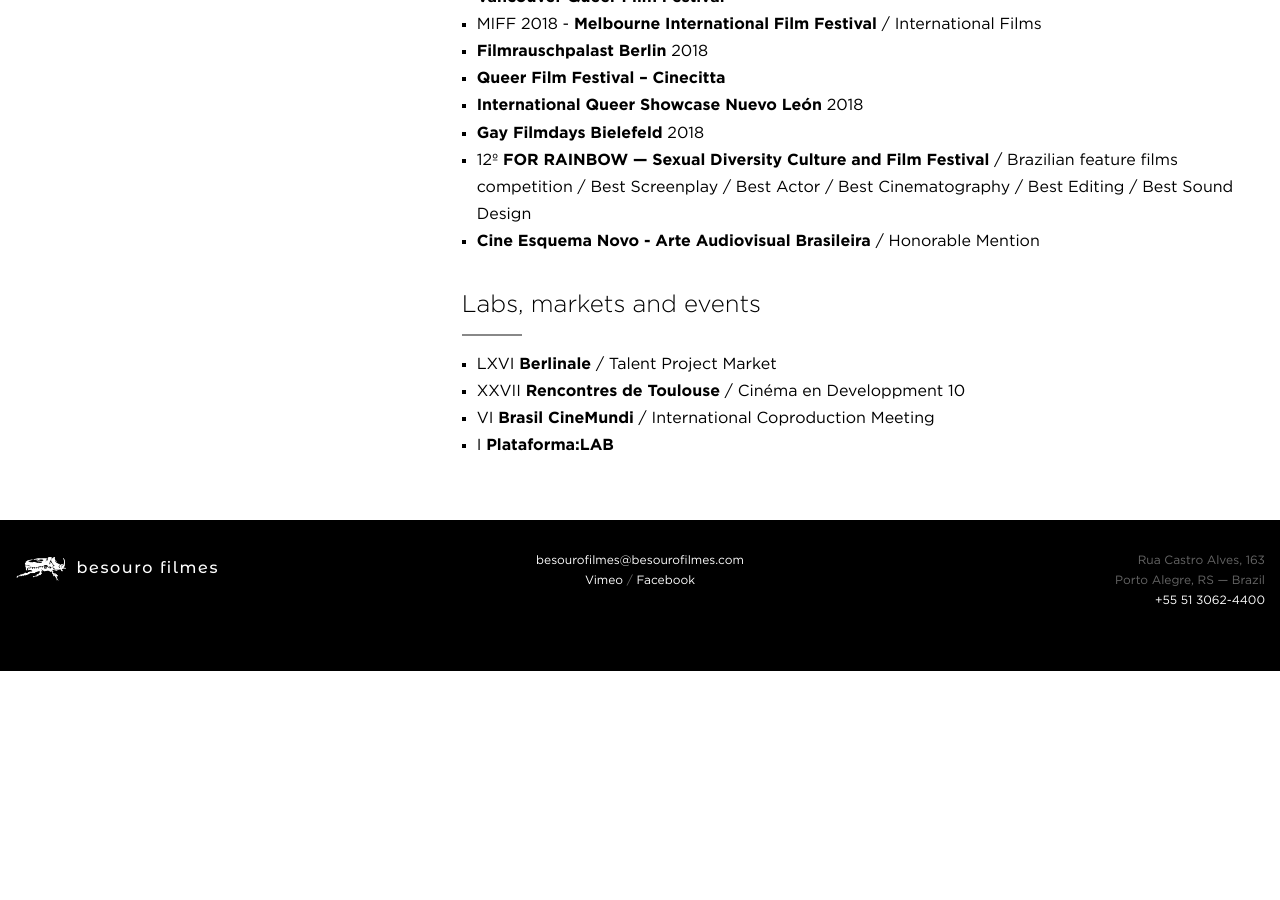
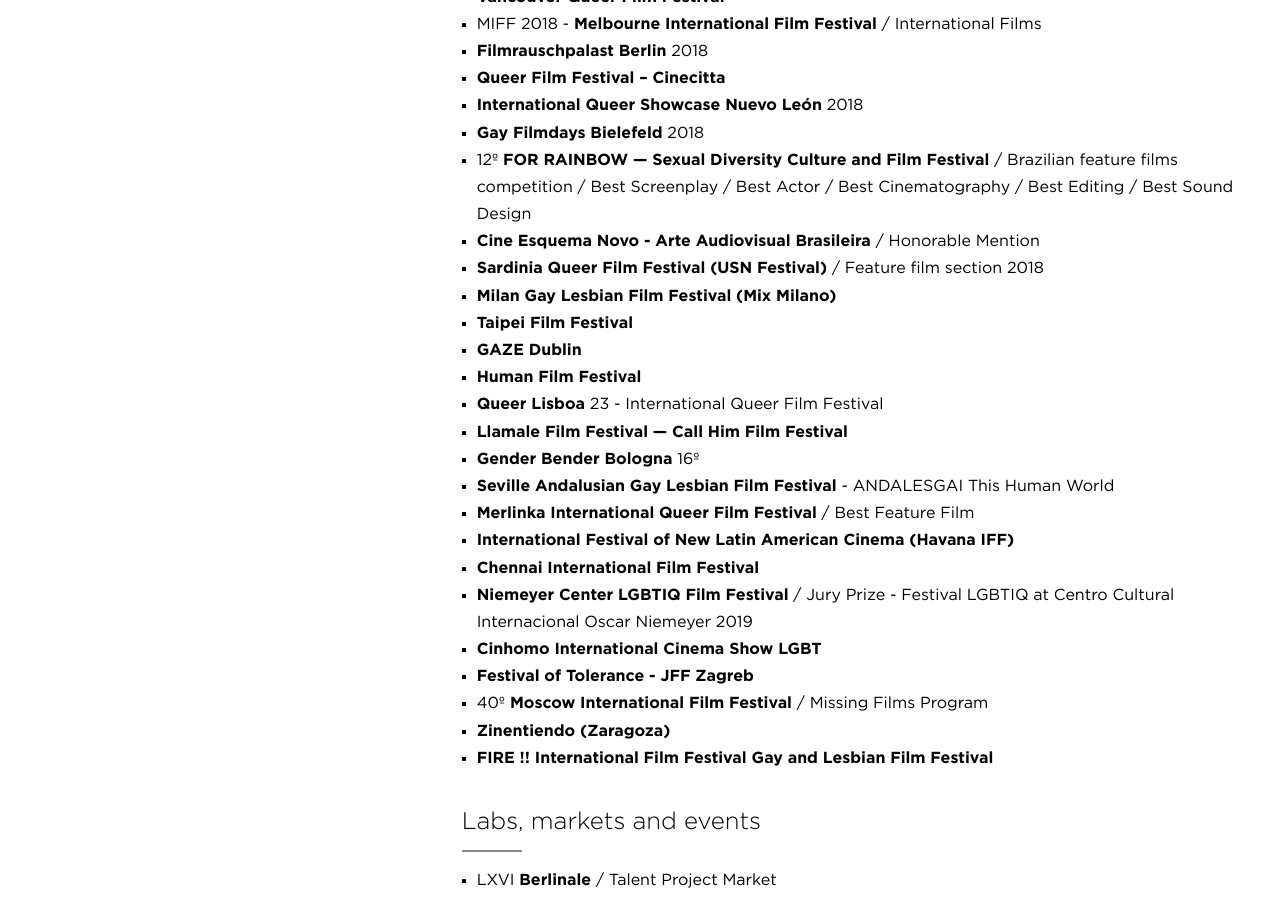
Before and after one commit to arthrfrts/besouro, a Jekyll site: the page built from _projects/hard-paint.md, in a window 1280 px wide and 900 px high, scrolled down 2732 px. Built offline with Jekyll 4.4.1, drawn with Linux system fonts in a browser that asks for light colours; before the commit the page ends 3403 px from its top, so only the background shows below that.

Commit message:
Updated Hard Paint

```diff
--- a/_projects/hard-paint.md
+++ b/_projects/hard-paint.md
@@ -92,6 +92,25 @@
 * **Gay Filmdays Bielefeld** 2018
 * 12º **FOR RAINBOW — Sexual Diversity Culture and Film Festival** / Brazilian feature films competition / Best Screenplay / Best Actor / Best Cinematography / Best Editing / Best Sound Design
 * **Cine Esquema Novo - Arte Audiovisual Brasileira** / Honorable Mention
+* **Sardinia Queer Film Festival (USN Festival)** / Feature film section 2018
+* **Milan Gay Lesbian Film Festival (Mix Milano)**
+* **Taipei Film Festival**
+* **GAZE Dublin**
+* **Human Film Festival**
+* **Queer Lisboa** 23 - International Queer Film Festival
+* **Llamale Film Festival --- Call Him Film Festival**
+* **Gender Bender Bologna** 16º
+* **Seville Andalusian Gay Lesbian Film Festival** - ANDALESGAI
+This Human World
+* **Merlinka International Queer Film Festival** / Best Feature Film
+* **International Festival of New Latin American Cinema (Havana IFF)**
+* **Chennai International Film Festival**
+* **Niemeyer Center LGBTIQ Film Festival** / Jury Prize - Festival LGBTIQ at Centro Cultural Internacional Oscar Niemeyer 2019
+* **Cinhomo International Cinema Show LGBT**
+* **Festival of Tolerance - JFF Zagreb**
+* 40º **Moscow International Film Festival** / Missing Films Program
+* **Zinentiendo (Zaragoza)**
+* **FIRE !! International Film Festival Gay and Lesbian Film Festival**
 
 ## Labs, markets and events
 * LXVI **Berlinale** / Talent Project Market
```
